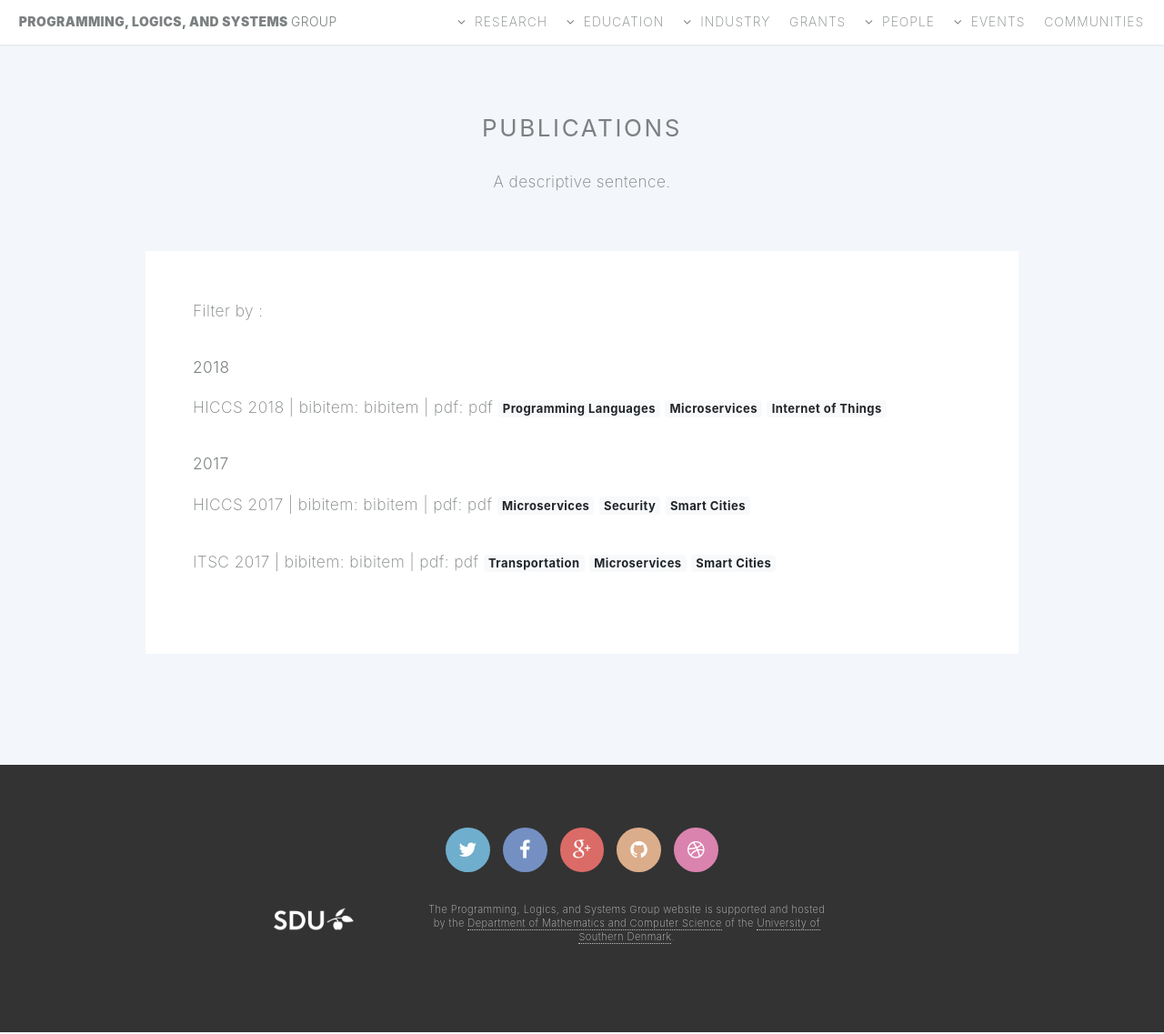
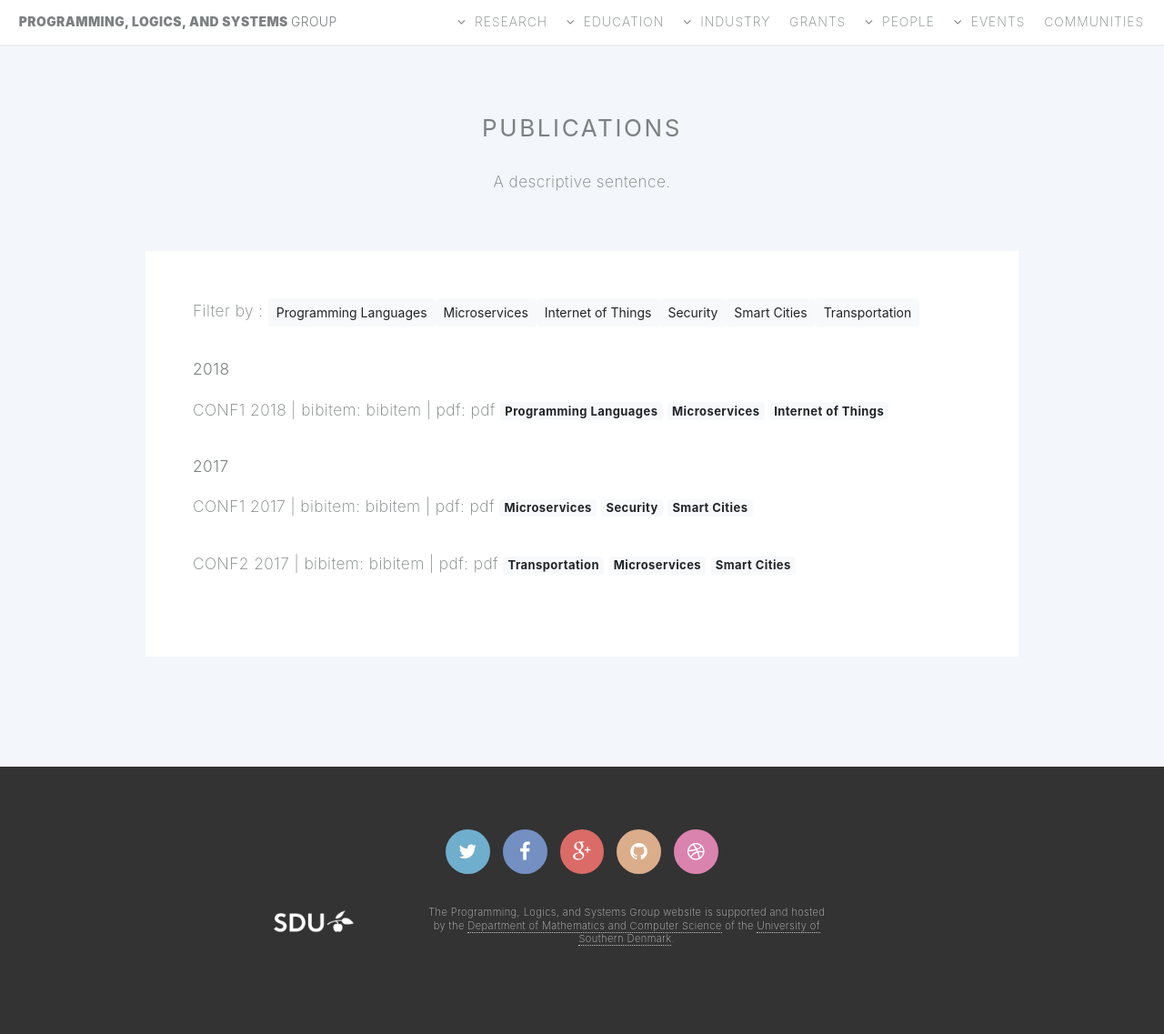
Before and after one commit to sdu-concurrency/group-website, a Jekyll site: the page built from publications.html, in a window 1280 px wide and 1137 px high. Shown: the whole window at 91% size. Built offline with Jekyll 4.4.1, drawn with Linux system fonts in a browser that asks for light colours; part of the change alters nothing that is shown.

Commit message:
publication page with automatic creation of papers collection and tag filtering

```diff
--- a/_config.yml
+++ b/_config.yml
@@ -5,6 +5,5 @@ description: > # this means to ignore newlines until "baseurl:"
   Programming, Logics, and Systems research group website.
 baseurl: "" # the subpath of your site, e.g. /blog/
 url: "http://locahost:4000" # the base hostname & protocol for your site
-
 # Build settings
 markdown: kramdown
--- /dev/null
+++ b/_data/2017.json
@@ -0,0 +1,14 @@
+[
+  {
+    "content": "CONF1 2017",
+    "bibitem": "bibitem",
+    "pdf": "pdf",
+    "tags" : [ "Microservices", "Security", "Smart Cities" ]
+  },
+  {
+    "content": "CONF2 2017",
+    "bibitem": "bibitem",
+    "pdf": "pdf",
+    "tags" : [ "Transportation", "Microservices", "Smart Cities" ]
+  }
+]
--- /dev/null
+++ b/_data/2018.json
@@ -0,0 +1,8 @@
+[
+  {
+    "content": "CONF1 2018",
+    "bibitem": "bibitem",
+    "pdf": "pdf",
+    "tags" : [ "Programming Languages", "Microservices", "Internet of Things" ]
+  }
+]
--- a/_data/papers.json
+++ /dev/null
@@ -1,30 +0,0 @@
-[
-  {
-    "year" : 2018,
-    "papers" : [
-      {
-        "content": "HICCS 2018",
-        "bibitem": "bibitem",
-        "pdf": "pdf",
-        "tags" : [ "Programming Languages", "Microservices", "Internet of Things" ]
-      }
-    ]
-  },
-  {
-    "year" : 2017,
-    "papers" : [
-      {
-        "content": "HICCS 2017",
-        "bibitem": "bibitem",
-        "pdf": "pdf",
-        "tags" : [ "Microservices", "Security", "Smart Cities" ]
-      },
-      {
-        "content": "ITSC 2017",
-        "bibitem": "bibitem",
-        "pdf": "pdf",
-        "tags" : [ "Transportation", "Microservices", "Smart Cities" ]
-      }
-    ]
-  }
-]
--- /dev/null
+++ b/_plugins/filtersCollector.rb
@@ -0,0 +1,13 @@
+require_relative "filtersCollector/filtersCollector"
+
+module Jekyll
+  module FiltersCollector
+    def collectFilters(data)
+      config = @context.registers[:site].config['collectFilters'] || {}
+      fc = FiltersCollector.new()
+      fc.collect(data)
+    end
+  end
+end
+
+Liquid::Template.register_filter(Jekyll::FiltersCollector)
--- /dev/null
+++ b/_plugins/filtersCollector/filtersCollector.rb
@@ -0,0 +1,27 @@
+# coding: utf-8
+
+require 'set'
+
+module Jekyll
+  module FiltersCollector
+    class FiltersCollector
+
+      def collect( data )
+        raise "received Nil data" unless !data.nil?
+        topicsSet = Set.new()
+        data.each do | item |
+          item[ "papers" ].each do | paper |
+            paper[ "tags" ].each do | tag |
+              topicsSet.add( tag )
+            end
+          end
+        end
+        string = ""
+        topicsSet.each do | tag |
+          string += "<button class=\"btn btn-sm btn-tag btn-light\">#{tag}</button>"
+        end
+        string
+      end
+    end
+  end
+end
--- /dev/null
+++ b/_plugins/filtersCollector/version.rb
@@ -0,0 +1,5 @@
+module Jekyll
+  module FiltersCollector
+    VERSION = "0.0.1"
+  end
+end
--- /dev/null
+++ b/_plugins/papersGenerator.rb
@@ -0,0 +1,15 @@
+module Jekyll
+  class PapersGenerator < Generator
+    priority :highest
+
+    def generate(site)
+      base = "#{site.source}/_data"
+      papers = Array.new
+      Dir["#{base}/*.json"].sort_by{ |f| File.basename( f , ".json" ) }.reverse.each do | f |
+        # json = "#{json}{\n \"year\": #{File.basename( f , ".json" )},\n \"papers\": #{File.read( f )}\n}"
+        papers << { "year" =>  File.basename( f , ".json" ), "papers" => JSON.parse( File.read( f ) ) }
+      end
+      site.data["papers"] = papers
+    end
+  end
+end
--- a/js/publications.js
+++ b/js/publications.js
@@ -1,5 +1,5 @@
 $(document).ready(function() {
-    var basicBtnClasses = "btn btn-xs btn-tag";
+    var basicBtnClasses = "btn btn-sm btn-tag";
     var selectedClass = "btn-primary";
     var unselectedClass = "btn-light";
     var sep = " ";
@@ -31,9 +31,7 @@ $(document).ready(function() {
         } else {
             filterFunction = function(i, e) {
                 $(e).hide();
-                console.log("hidden " + $(e).text());
                 $(e).find(".badge").each(function(j, ie) {
-                    console.log("testing for " + $(ie).text());
                     if (selectedTopics.has($(ie).text())) {
                         $(e).show();
                         return false;
--- a/publications.html
+++ b/publications.html
@@ -14,12 +14,13 @@ layout: default
 		<div class="content">
 			<section>
 				<p>Filter by :<span id="filters" >
-
+					{% assign data = site.data.papers %}
+					{{ data | collectFilters }}
 				</span>
 			</p>
 
+
 			<div id="papers">
-
 		  {% for item in site.data.papers %}
 				<h4>{{ item.year }}</h4>
 		  	<ul>
```
